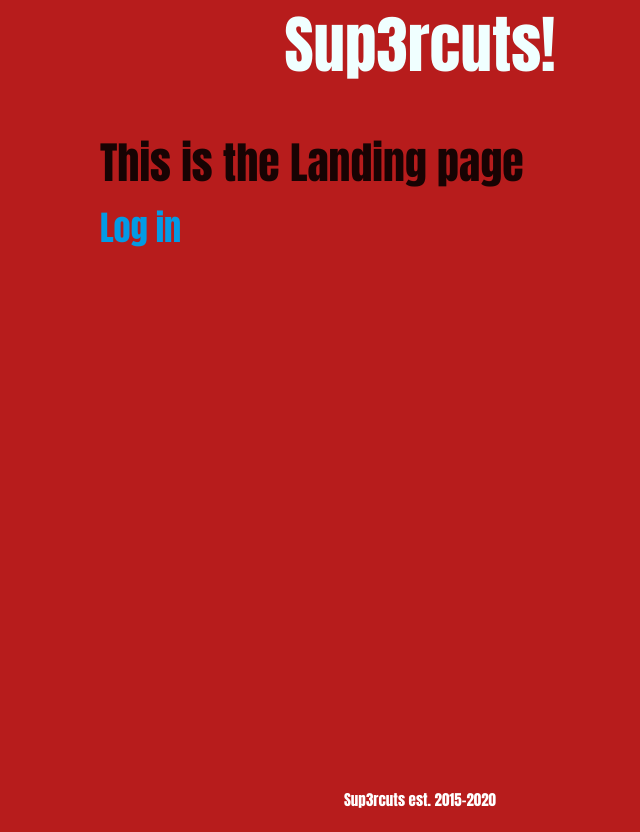
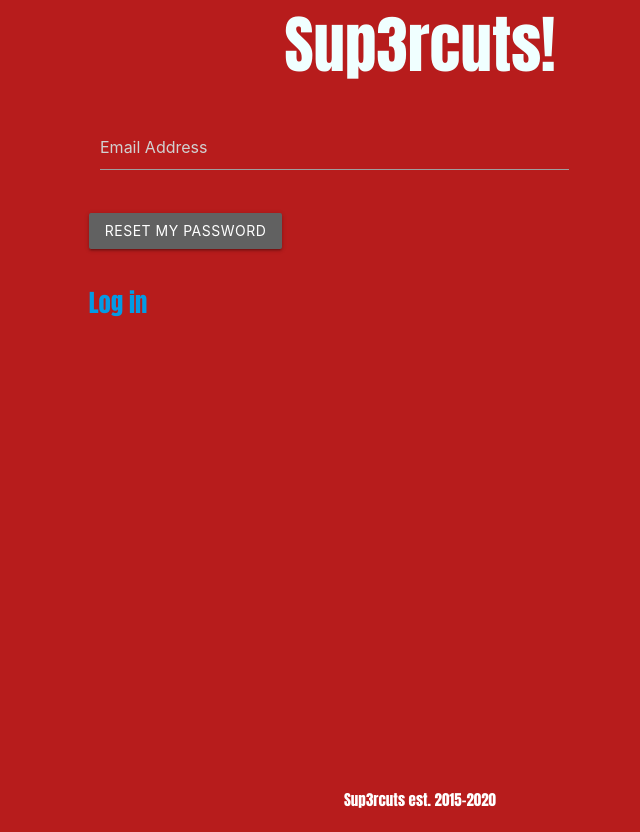
Before and after one commit to killerwhiteshark/sup3rcuts, a React (Create React App) app: page /password-forget in a window 1280 px wide. Before the commit this address led to /. Shown: the whole page, without its empty margins (220-860 px from the left). Built offline with nearby package versions, Linux system fonts and the light colour scheme; no server answers.

Commit message:
Update security, restric and notify user of taken emails and set up forgot password link to email

```diff
--- a/src/components/Firebase/index.jsx
+++ b/src/components/Firebase/index.jsx
@@ -23,17 +23,10 @@ class Firebase {
     this.time = app.firestore.FieldValue.serverTimestamp()
     this.user = false;
   }
-  doCreateUserWithEmailAndPassword = async (email, password) => {
-    await this.auth.createUserWithEmailAndPassword(email, password)
-  }
 
   doSignInWithEmailAndPassword = async (email, password, userName) => {
     await this.auth.signInWithEmailAndPassword(email, password)
-    this.doAuthStateChanged()
-    return true
   }
-
-  doPasswordReset = email => this.auth.sendPasswordResetEmail(email)
 
   doAuthStateChanged = () => {
     this.auth.onAuthStateChanged(user => {
@@ -103,19 +96,22 @@ class Firebase {
     }
   }
   findUser = async (userNameQuery) => {
+    let doesExist = false
       const docRef = this.db.collection('users').where('userName', '==', userNameQuery)
       await docRef.get()
       .then(querySnapshot => {
         querySnapshot.forEach(doc => {
           if(doc.exists){
-            return true
+            doesExist = true
+            return
           }
         });
-        return true;
     })
     .catch(function(error) {
+      debugger
         return false
     });
+    return doesExist
   }
 }
 
--- a/src/components/Routes/index.jsx
+++ b/src/components/Routes/index.jsx
@@ -9,7 +9,7 @@ import Announcements from '../../pages/Announcements';
 import ShowAnnounce from '../../pages/Announcements/show';
 import Landing from '../../pages/Landing';
 import EditAnnounce from '../../pages/Announcements/EditAnnounce'
-// import PasswordForgetForm from '../../pages/PasswordForget';
+import PasswordForgetForm from '../../pages/PasswordForget';
 
 export default ({ isLoggedIn, user, doSetCurrentUser }) => {
   useEffect(()=> {
@@ -31,6 +31,11 @@ export default ({ isLoggedIn, user, doSetCurrentUser }) => {
     exact
     path='/signup'
     render={() => <Signup doSetCurrentUser={doSetCurrentUser} />}
+  />
+  <Route
+  exact
+  path='/password-forget'
+  component={PasswordForgetForm}
   />
   {(isLoggedIn) ? (
     <>
--- a/src/pages/Home/index.jsx
+++ b/src/pages/Home/index.jsx
@@ -1,12 +1,10 @@
 import React from 'react';
 import AnnounceList from '../../components/Announcements'
-import Firebase from '../../components/Firebase'
 
 const Home = () => {
 
     return(
             <div className="container">
-                <button className='btn' onClick={Firebase.findUser}>Find User</button>
                 <AnnounceList />
             </div>
     )
--- a/src/pages/Login/index.jsx
+++ b/src/pages/Login/index.jsx
@@ -21,7 +21,7 @@ const Login = () => {
     try {
       await Firebase.doSignInWithEmailAndPassword(email, password)
         .then(() => { return })
-        .catch((err) => { console.log(err); setNoUser(true); throw Error });
+        .catch((err) => { console.log(err.message); setNoUser(true); throw Error });
       setLog(true);
     } catch (error) {
       setNoUser(true)
@@ -60,7 +60,7 @@ const Login = () => {
             </div>
           </div>
           <div className="row">
-            <button type='submit' className='btn grey darken-2'>Login</button>
+            <button type='submit' className='btn grey darken-2'>Login</button><h5>Forgot Password? <Link to='/password-forget'>Reset Password</Link></h5>
           </div>
         </form>
       </div>
--- /dev/null
+++ b/src/pages/PasswordForget/index.js
@@ -0,0 +1,55 @@
+import React, { useState } from 'react'
+import { Link } from 'react-router-dom'
+import Firebase from '../../components/Firebase'
+
+const PasswordForgetForm = () => {
+  const [email, setEmail] = useState('')
+  const [error, setError] = useState(null);
+  const [success, setSuccess] = useState(null)
+
+  const onSubmit = e => {
+    e.preventDefault()
+    Firebase.auth.sendPasswordResetEmail(email.email)
+    .then(()=>{
+      setSuccess('Email sent! Dont forget to check your spam folder.')
+    })
+    .catch(error => {
+        setError(error)
+        setTimeout(() => {
+          setError(null);
+        }, 3000)
+      })
+  }
+
+  const onChange = e => setEmail(
+    { [e.target.name]: e.target.value }
+  )
+
+  return (
+    <>
+      <div className="row">
+        <form className="col s12" onSubmit={onSubmit}>
+          <div className="row">
+            <div className="input-field col s6">
+              <input
+                name='email'
+                onChange={onChange}
+                placeholder='Email Address'
+              />
+            </div>
+          </div>
+          <div className="row">
+            <button type='submit' className='btn grey darken-2'>Reset My Password</button>
+          </div>
+        </form>
+      </div>
+      {success && <div className='grey darken-1 col m8'><h5 className='teal-text text-accent-2'>{success}</h5></div>}
+      {error && <div className='grey darken-1 col m8'><h5 className='red-text text-accent-2'>{error.message}</h5></div>}
+      <div className="row">
+      <h5><Link to='/login'>Log in</Link></h5>
+      </div>
+    </>
+  )
+}
+
+export default PasswordForgetForm
--- a/src/pages/Signup/index.jsx
+++ b/src/pages/Signup/index.jsx
@@ -6,7 +6,7 @@ import Firebase from '../../components/Firebase'
 const SignUp = (props) => {
     const [isAuth, setIsAuth] = useState(false);
     const [error, setError] = useState(null);
-    const [inputs, setInputs] = useState({userName:''});
+    const [inputs, setInputs] = useState({ userName: '' });
     const [userNameValid, setUserName] = useState(false)
 
     const handleChange = e => {
@@ -14,50 +14,48 @@ const SignUp = (props) => {
             ...inputs, [e.target.name]: e.target.value,
         })
     }
-    const handleFocus = e => {
-        if(e.target.value === ''){
+
+    const handleFocus = async e => {
+        if (e.target.value === '') {
             return
         }
-        if(!Firebase.findUser(e.target.value)){
-            setUserName(true)
-        } else {
-            setError({message:'Username already exist, please choose another.'})
-            setTimeout(() => {
+        if (await Firebase.findUser(inputs.userName)) {
+            debugger
             setInputs({
                 userName: ''
             })
-                setError(null);
-            }, 3000)
-        }
-    }
-    const handleFormSubmit = async e => {
-        const { email, passwordOne, userName, firstName, lastName} = inputs;
-        e.preventDefault()
-        try {
-            await Firebase.doCreateUserWithEmailAndPassword(email, passwordOne, userName)
-            props.doSetCurrentUser({
-                email,
-            })
-            setIsAuth(true);
-        } catch (error) {
-            setError(error)
+            setError({ message: 'Username already exist, please choose another.' })
             setTimeout(() => {
                 setError(null);
             }, 3000)
+        } else {
+            setUserName(true)
+            return true
         }
-        try {
+    }
+
+    const handleFormSubmit = e => {
+        const { email, passwordOne, userName, firstName, lastName } = inputs;
+        e.preventDefault()
+        Firebase.auth.createUserWithEmailAndPassword(email, passwordOne)
+            .then(async () => {
                 await Firebase.db.collection('users').doc(Firebase.auth.currentUser.uid).set({
                     userName,
                     firstName,
                     lastName,
                     email
                 });
-        } catch (error) {
+                props.doSetCurrentUser({
+                    email,
+                })
+                setIsAuth(true);
+            })
+            .catch((error) => {
                 setError(error)
                 setTimeout(() => {
                     setError(null);
                 }, 3000)
-        }
+            })
     }
 
     const isInvalid = inputs.passwordOne !== inputs.passwordTwo || inputs.passwordOne === '' || inputs.email === '' || inputs.userName === '' || !userNameValid;
```
Lines whose indentation alone changed are shown as unchanged.
